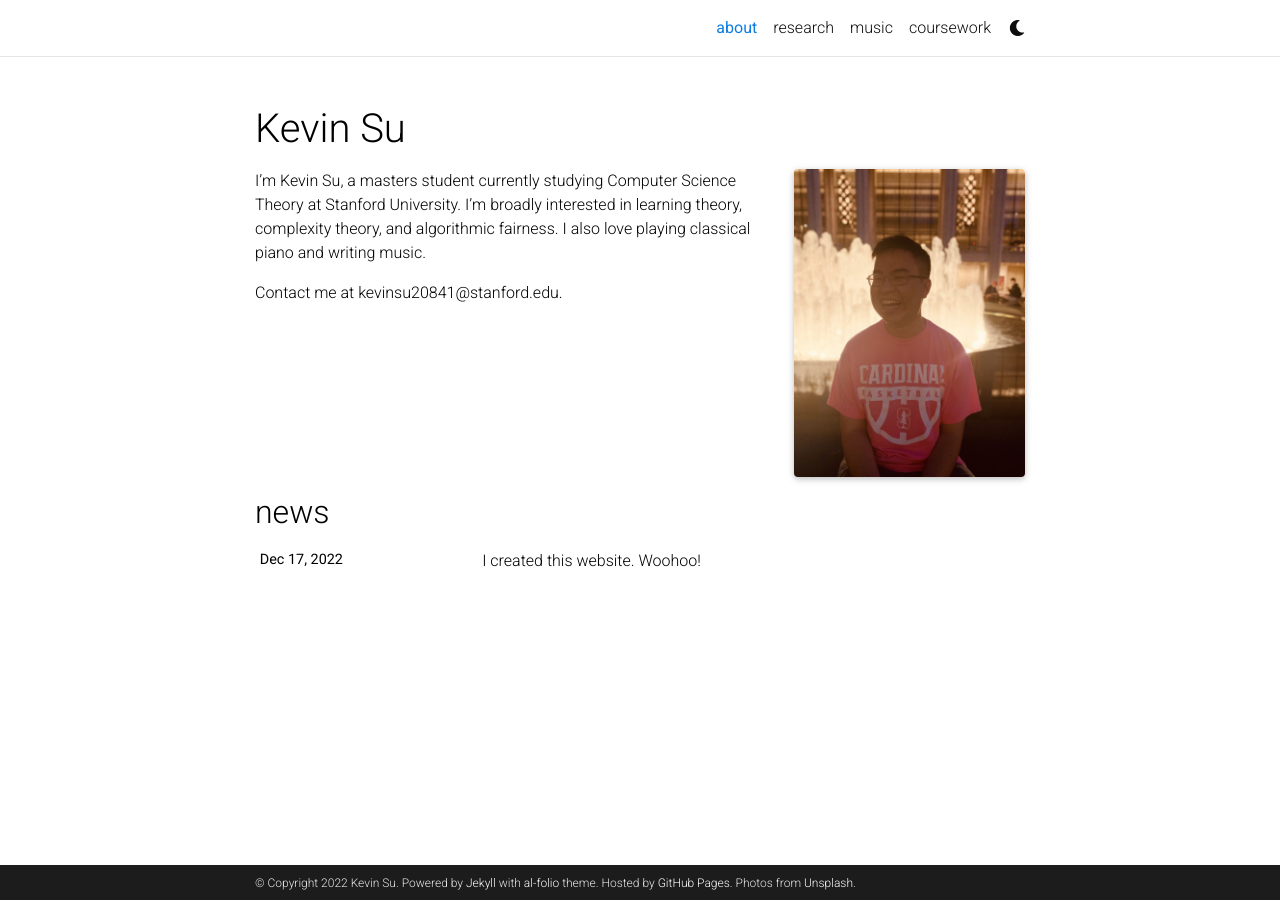
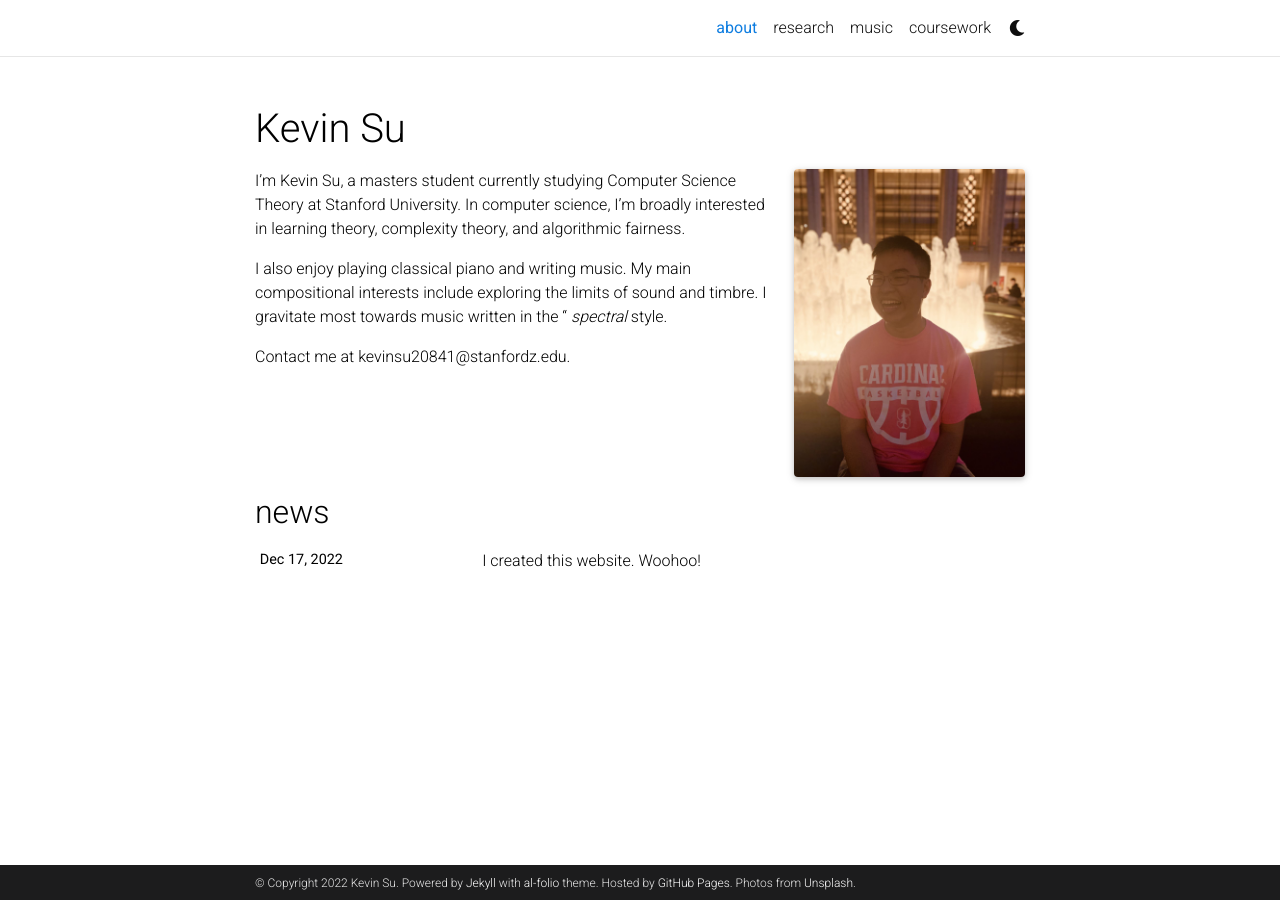
Before and after one commit to kevin20841/kevin20841.github.io, a Jekyll site: the page built from _pages/about.md, in a window 1280 px wide. Built offline with Jekyll 4.4.1, drawn with Linux system fonts in a browser that asks for light colours; full-size pictures stand in for the smaller copies a plugin makes; comment, search, counter and statistics services are not loaded; a style sheet for code colours, icons or effects is not loaded.

Commit message:
Update about + orchestration engine

```diff
--- a/_pages/about.md
+++ b/_pages/about.md
@@ -16,6 +16,8 @@ social: false  # includes social icons at the bottom of the page
 ---
 
 
-I'm Kevin Su, a masters student currently studying Computer Science Theory at Stanford University. I'm broadly interested in learning theory, complexity theory, and algorithmic fairness. I also love playing classical piano and writing music.
+I'm Kevin Su, a masters student currently studying Computer Science Theory at Stanford University. In computer science, I'm broadly interested in learning theory, complexity theory, and algorithmic fairness.
 
-Contact me at kevinsu20841@stanford.edu.
+I also enjoy playing classical piano and writing music. My main compositional interests include exploring the limits of sound and timbre. I gravitate most towards music written in the "<i> spectral</i> style.
+
+Contact me at kevinsu20841@stanfordz.edu.
```
Also changed, not shown: _projects/orchestration_engine.md (+6 -3 lines).
